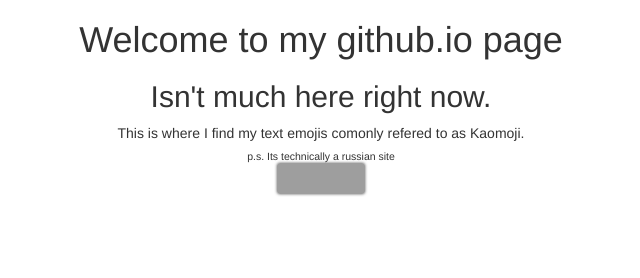
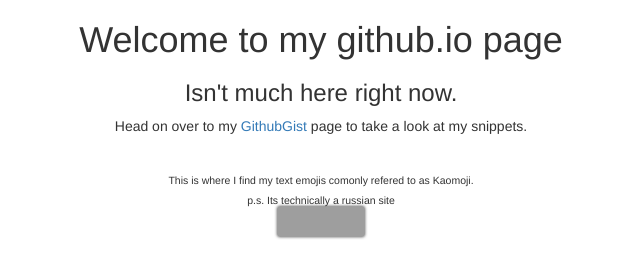
Before and after one commit to Spartan-196/Spartan-196.github.io, a plain HTML site: page index.html in a window 1280 px wide. Shown: the whole page, without its empty margins (319-959 px from the left). Drawn offline with Linux system fonts and the light colour scheme; grey boxes are pictures that could not be loaded.

Commit message:
Added link to github gists page, edit text formating size

```diff
--- a/index.html
+++ b/index.html
@@ -12,9 +12,11 @@
 <body>
 	<center>
 		<h1> Welcome to my github.io page </h1>
-		<h2> Isn't much here right now. </h2>
-		<p> This is where I find my text emojis comonly refered to as Kaomoji.</br>
-			<sub>p.s. Its technically a russian site</sub></br>
+		<h3> Isn't much here right now. </h3>
+		<p> Head on over to my <a href="https://gist.github.com/Spartan-196" title="Spartan-196's gists" target="_blank">GithubGist</a> page to take a look at my snippets.
+		</p></br>
+		<p> <sub>This is where I find my text emojis comonly refered to as Kaomoji.</br>
+			p.s. Its technically a russian site</sub></br>
 		 	<a href="http://kaomoji.ru/en/" title="Kaomoji: Japanese Emoticons" target="_blank"><img style="border-radius:3px;box-shadow: 0 0 3px #555555" border="0" src="http://kaomoji.ru/images/kaomoji_button.png" alt="Kawaii collection of Japanese emoticons (kaomoji)." width="88" height="31" /></a>
 		</p>
 	</center>
```
